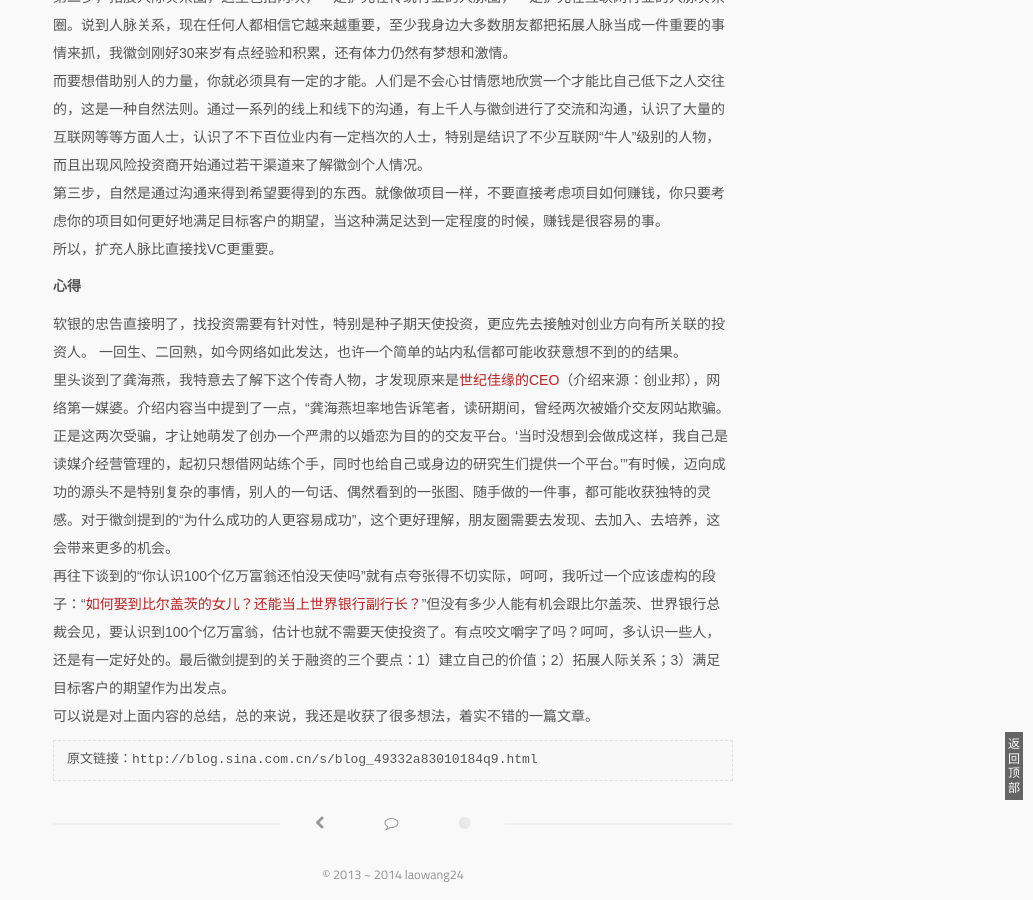
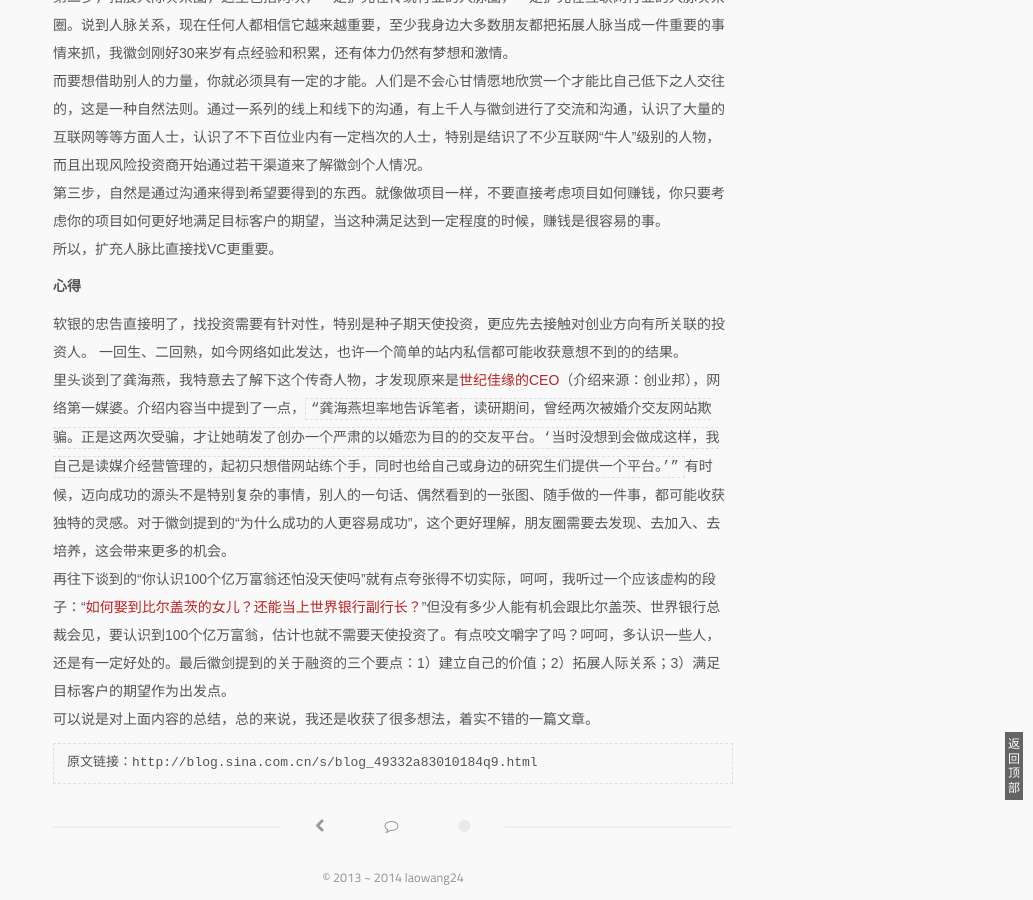
Before and after one commit to laowang24/laowang24.github.com, a Jekyll site: the page built from _posts/2014-01-01-relationship-important-vc.markdown, in a window 1280 px wide and 900 px high, scrolled down 4300 px. Shown: the whole window, without its empty margins (247-1280 px from the left). Built offline with Jekyll 4.4.1, drawn with Linux system fonts in a browser that asks for light colours; some web fonts are replaced; Markdown is read by kramdown in place of the engine named in the settings.

Commit message:
update at 2014-01-02

```diff
--- a/_posts/2014-01-01-relationship-important-vc.markdown
+++ b/_posts/2014-01-01-relationship-important-vc.markdown
@@ -94,7 +94,7 @@ VC难谈下来，天使投资更不好找。这是目前很多创业者的一个
 
 软银的忠告直接明了，找投资需要有针对性，特别是种子期天使投资，更应先去接触对创业方向有所关联的投资人。
 一回生、二回熟，如今网络如此发达，也许一个简单的站内私信都可能收获意想不到的的结果。
-里头谈到了龚海燕，我特意去了解下这个传奇人物，才发现原来是[世纪佳缘的CEO](http://www.cyzone.cn/s/20110920/16.html)（介绍来源：创业邦），网络第一媒婆。介绍内容当中提到了一点，“龚海燕坦率地告诉笔者，读研期间，曾经两次被婚介交友网站欺骗。正是这两次受骗，才让她萌发了创办一个严肃的以婚恋为目的的交友平台。‘当时没想到会做成这样，我自己是读媒介经营管理的，起初只想借网站练个手，同时也给自己或身边的研究生们提供一个平台。’”有时候，迈向成功的源头不是特别复杂的事情，别人的一句话、偶然看到的一张图、随手做的一件事，都可能收获独特的灵感。对于徽剑提到的“为什么成功的人更容易成功”，这个更好理解，朋友圈需要去发现、去加入、去培养，这会带来更多的机会。
+里头谈到了龚海燕，我特意去了解下这个传奇人物，才发现原来是[世纪佳缘的CEO](http://www.cyzone.cn/s/20110920/16.html)（介绍来源：创业邦），网络第一媒婆。介绍内容当中提到了一点，`“龚海燕坦率地告诉笔者，读研期间，曾经两次被婚介交友网站欺骗。正是这两次受骗，才让她萌发了创办一个严肃的以婚恋为目的的交友平台。‘当时没想到会做成这样，我自己是读媒介经营管理的，起初只想借网站练个手，同时也给自己或身边的研究生们提供一个平台。’”`有时候，迈向成功的源头不是特别复杂的事情，别人的一句话、偶然看到的一张图、随手做的一件事，都可能收获独特的灵感。对于徽剑提到的“为什么成功的人更容易成功”，这个更好理解，朋友圈需要去发现、去加入、去培养，这会带来更多的机会。
 再往下谈到的“你认识100个亿万富翁还怕没天使吗”就有点夸张得不切实际，呵呵，我听过一个应该虚构的段子：“[如何娶到比尔盖茨的女儿？还能当上世界银行副行长？](http://www.chinavalue.net/Management/Blog/2010-3-2/292567.aspx)”但没有多少人能有机会跟比尔盖茨、世界银行总裁会见，要认识到100个亿万富翁，估计也就不需要天使投资了。有点咬文嚼字了吗？呵呵，多认识一些人，还是有一定好处的。最后徽剑提到的关于融资的三个要点：1）建立自己的价值；2）拓展人际关系；3）满足目标客户的期望作为出发点。
 可以说是对上面内容的总结，总的来说，我还是收获了很多想法，着实不错的一篇文章。
 
```
